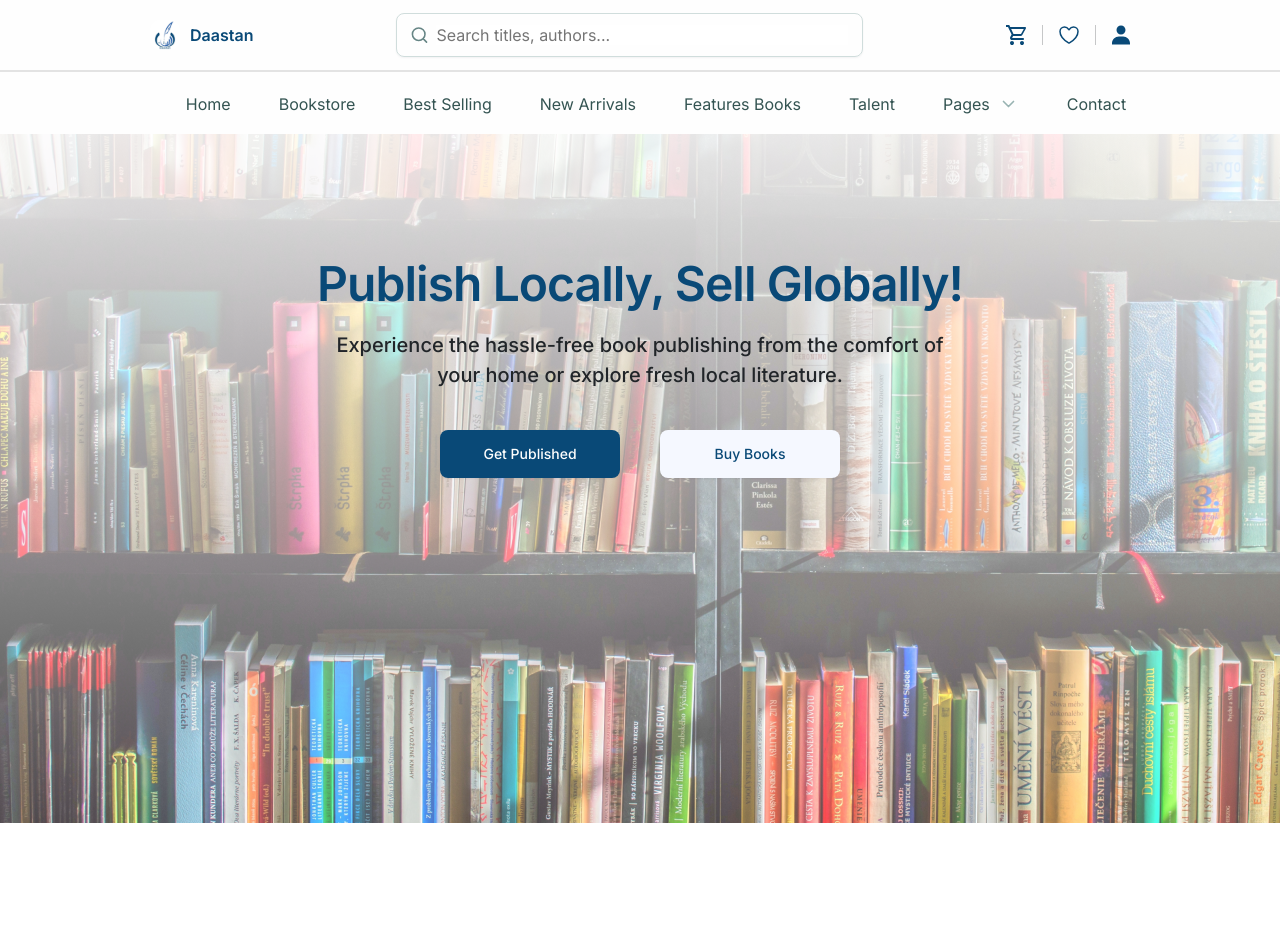
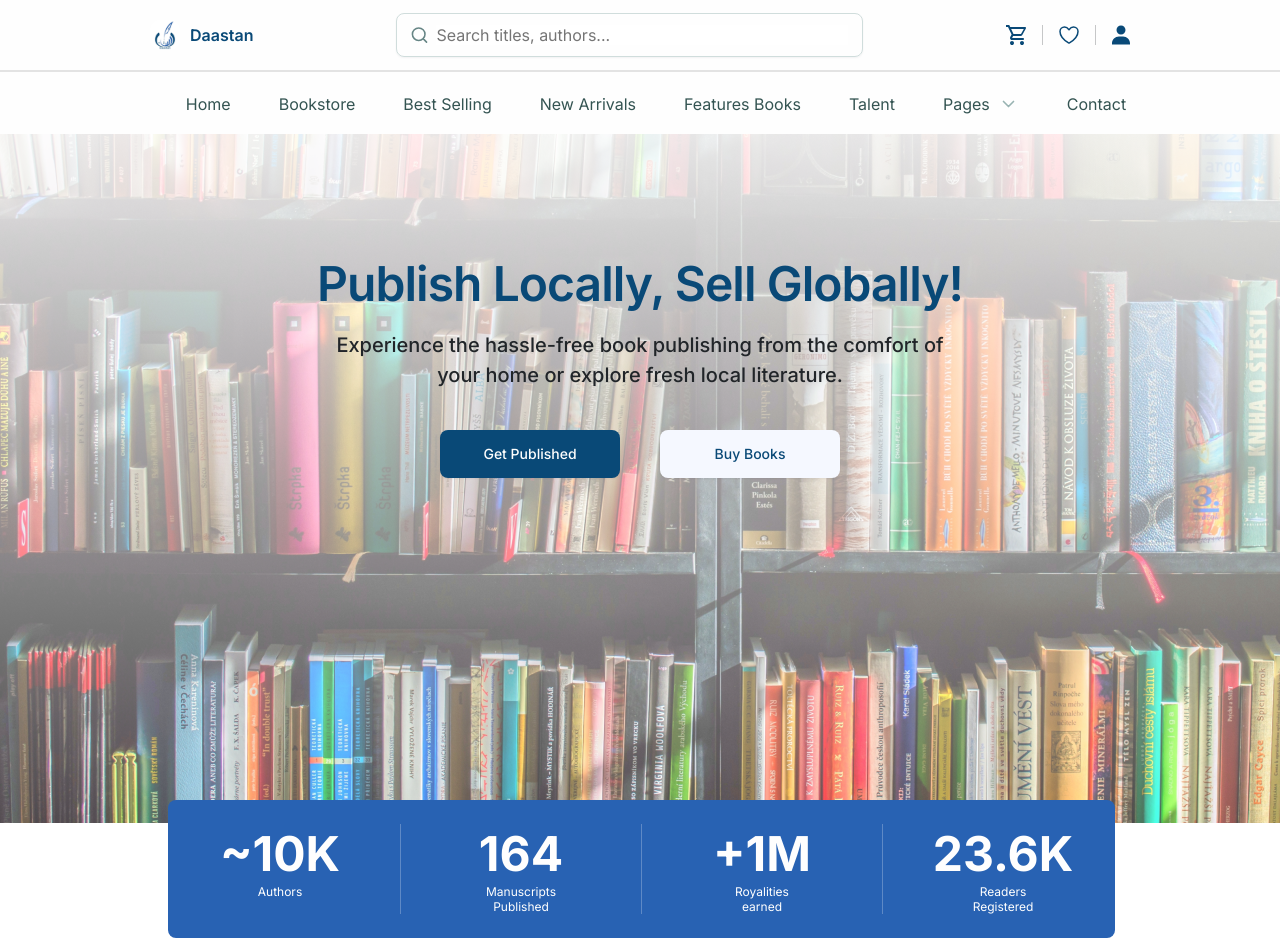
Before and after one commit to asajjad2/qissa-react, a React (Create React App) app: page / in a window 1280 px wide. Shown: the top 952 px of the page. Built offline with nearby package versions, Linux system fonts and the light colour scheme.

Commit message:
added stats card to home-page, update reminder

```diff
--- a/src/App.js
+++ b/src/App.js
@@ -14,7 +14,6 @@ import PricingTemplate from "./Components/Assets/PricingTemplate";
 
 export default function App() {
 
-  let stats = [{numeric:"~10K",about:"Authors"},{numeric:"164",about:"Manuscripts Published"},{numeric:"+1M",about:"Royalities earned"},{numeric:"23.6K",about:"Readers Registered"}]
   return (
 
     <div className="App">
--- a/src/Components/HomePage.css
+++ b/src/Components/HomePage.css
@@ -87,6 +87,17 @@
 
   .text-dark-blue{
     color: var(--darkblue);
+  }
+
+  .home-page{
+    position: relative;
+  }
+
+  .home-page .statistics-card{
+    position: absolute;
+    left: 50%;
+    margin-left: -472px;
+    top: 100vh
   }
 
 header{
--- a/src/Components/HomePage.jsx
+++ b/src/Components/HomePage.jsx
@@ -9,6 +9,7 @@ import EventTemplate from "./Assets/EventTemplate";
 import LearnMoreTag from "./Assets/LearnMoreTag";
 import PricingTemplate from "./Assets/PricingTemplate";
 import SubscribeSection from "./Assets/SubscribeSection";
+import StatsCard from "./Assets/StatsCard";
 
 import "./HomePage.css";
 import printer from "./Assets/images/printer.svg";
@@ -18,9 +19,16 @@ import translate from "./Assets/images/translate.svg";
 
 
 export default function HomePage() {
+
+  let stats = [{numeric:"~10K",about:"Authors"},{numeric:"164",about:"Manuscripts Published"},{numeric:"+1M",about:"Royalities earned"},{numeric:"23.6K",about:"Readers Registered"}]
   let navLinks = [{itemName:"Home",itemlink:""},{itemName:"Bookstore",itemlink:""},{itemName:"Best Selling",itemlink:""},{itemName:"New Arrivals",itemlink:""},{itemName:"Features Books",itemlink:""},{itemName:"Talent",itemlink:""},{itemName:"Pages",itemlink:"",dropdown:true},{itemName:"Contact",itemlink:""}];
+
   return (
     <div className="home-page">
+
+      <div className="statistics-card">
+        <StatsCard stats={stats}/>
+      </div>
 
 
       <header>
```
Also changed, not shown: public/reminder.txt.
